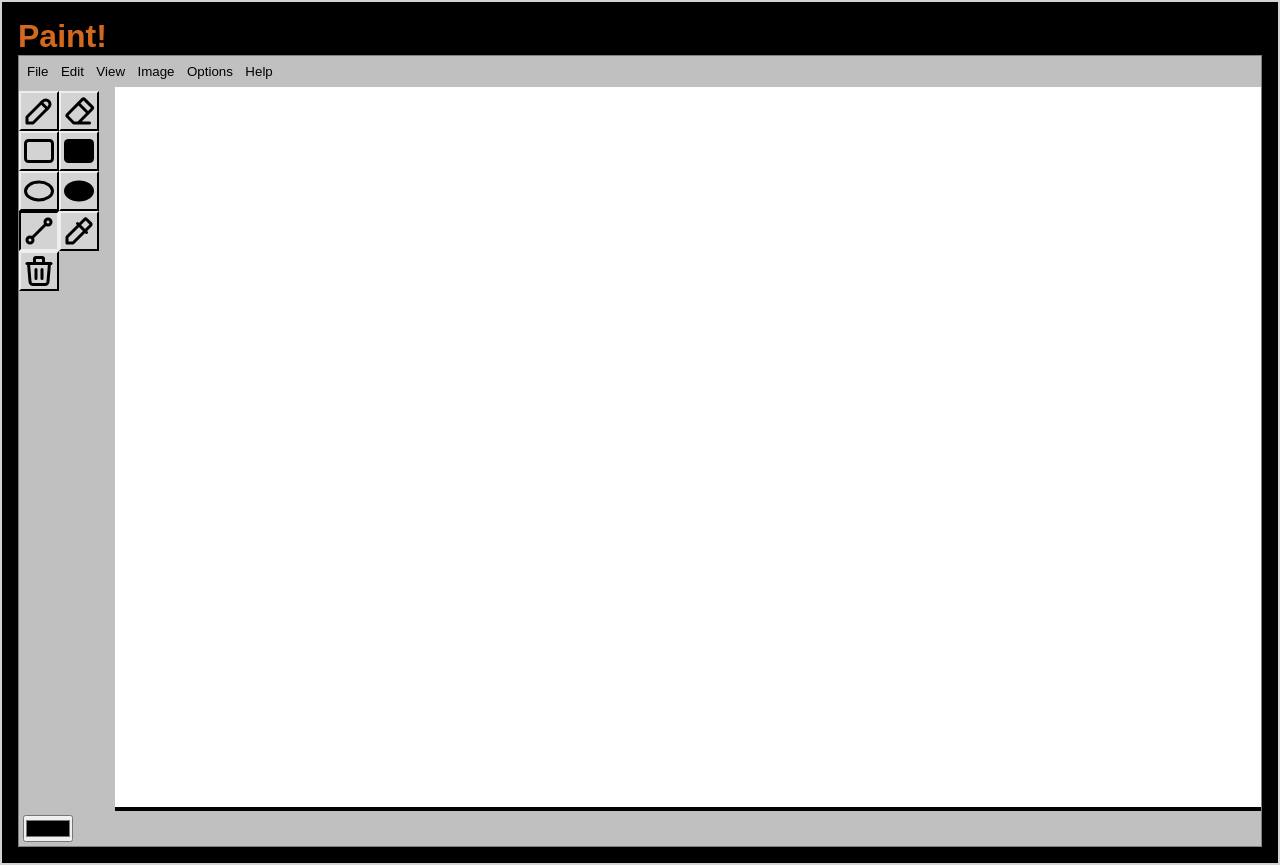
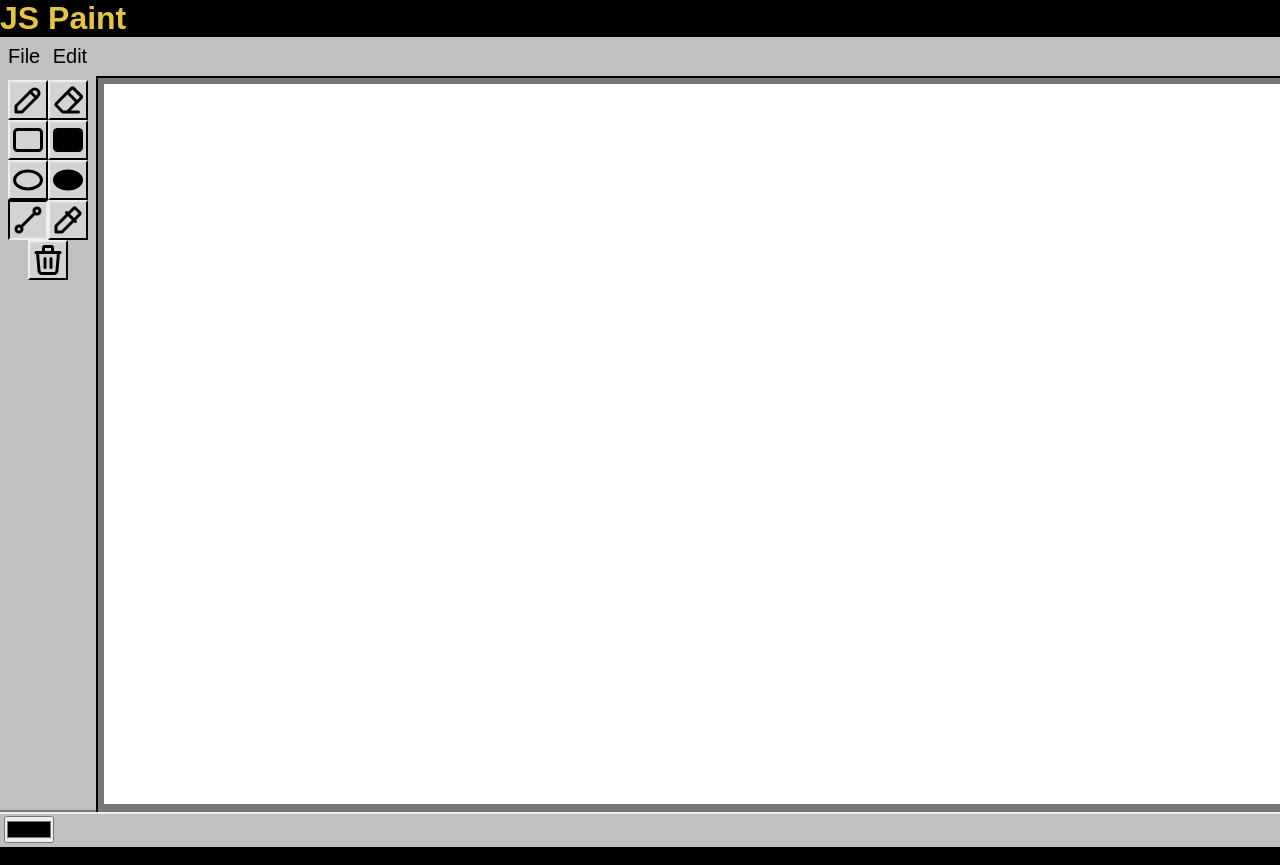
Before and after one commit to froma-dev/paint-clone, a website: page index.html in a window 1280 px wide. Drawn offline with Linux system fonts and the light colour scheme.

Commit message:
change: styles, menu options and title

```diff
--- a/index.css
+++ b/index.css
@@ -7,14 +7,11 @@
 body {
     font-family: 'Arial', sans-serif;
     background: #000;
-    padding: 1rem;
     margin: 0 auto;
-    border: 2px solid lightgray;
 }
 
-
 h1 {
-    color: chocolate;
+    color: #e5c343;
 }
 
 canvas {
@@ -30,6 +27,7 @@
         border: 0;
         background: transparent;
         padding: 0.25rem;
+        font-size: 1.25rem;
 
         &:hover {
             box-shadow: 1px 1px black,
@@ -50,6 +48,7 @@
     background: silver;
     width: 6rem;
     padding: 4px 0 0 0;
+    box-shadow: inset 0 -2px #777777;
 
     display: flex;
     flex-wrap: wrap;
@@ -58,6 +57,7 @@
         display: flex;
         flex-wrap: wrap;
         align-content: flex-start;
+        justify-content: center;
     }
 
     button {
@@ -84,19 +84,24 @@
 }
 
 main {
+    display: flex;
     grid-area: main;
     overflow: auto;
+    padding: 0.5rem 0 0.5rem 0.5rem;
+    box-shadow: inset 2px 2px black;
 }
 
 footer {
     grid-area: footer;
     background-color: silver;
     padding: 0.25rem;
+    box-shadow: inset 0 2px #eee;
 }
 
 .container {
-    border: 1px solid #808080;
+    background-color: #777777;
     display: grid;
+    justify-content: flex-start;
     grid-template-areas:
     "header header header"
     "aside main main"
--- a/index.html
+++ b/index.html
@@ -7,16 +7,16 @@
     <link rel="stylesheet" href="index.css" type="text/css">
 </head>
 <body>
-<h1>Paint!</h1>
+<h1>JS Paint</h1>
 
 <div class="container">
     <header>
         <button>File</button>
         <button>Edit</button>
-        <button>View</button>
-        <button>Image</button>
-        <button>Options</button>
-        <button>Help</button>
+        <nav>
+            <div class="file"></div>
+            <div class="edit"></div>
+        </nav>
     </header>
 
     <aside>
--- a/index.js
+++ b/index.js
@@ -72,6 +72,7 @@
     if (mode === MODES.DRAW) {
         $drawButton.classList.add('active')
         $canvas.style.cursor = 'crosshair'
+        context.lineWidth = 2
         context.globalCompositeOperation = 'source-over'
         return
     }
@@ -103,8 +104,7 @@
     }
 
     if (mode === MODES.LINE) {
-        context.moveTo(startX, startY)
-        imageData = context.getImageData(0, 0, $canvas.width, $canvas.height)
+        context.lineWidth = 2
         $lineButton.classList.add('active')
     }
 
@@ -232,6 +232,24 @@
     }
 }
 
+function saveCanvas() {
+    const imageData = context.getImageData(0, 0, $canvas.width, $canvas.height)
+
+    const canvasSnapshot = document.createElement('canvas')
+    canvasSnapshot.width = $canvas.width
+    canvasSnapshot.height = $canvas.height
+    const canvasSnapshotContext = canvasSnapshot.getContext('2d')
+
+    canvasSnapshotContext.putImageData(imageData, 0, 0)
+
+    const dataURL = canvasSnapshot.toDataURL('image/png')
+
+    // Create a link element to trigger the download
+    const downloadLink = document.createElement('a')
+    downloadLink.href = dataURL
+    downloadLink.download = 'my_masterpiece.png'
+}
+
 setMode(MODES.LINE)
 
 if (typeof window.EyeDropper !== "undefined") {
```
